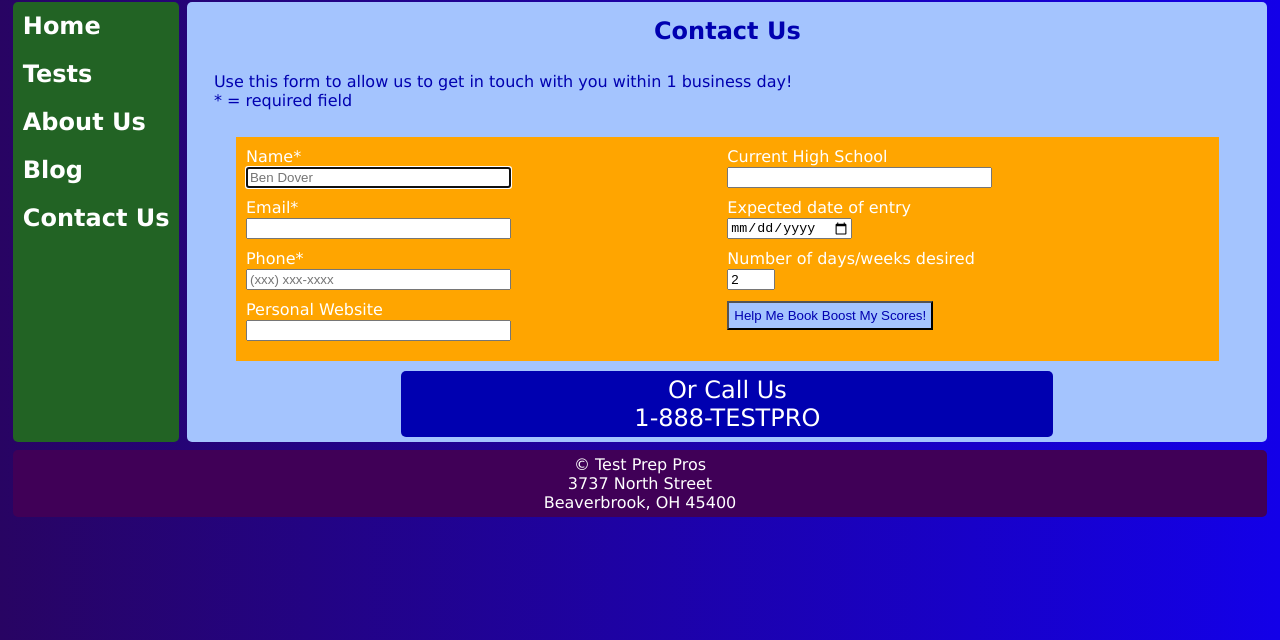
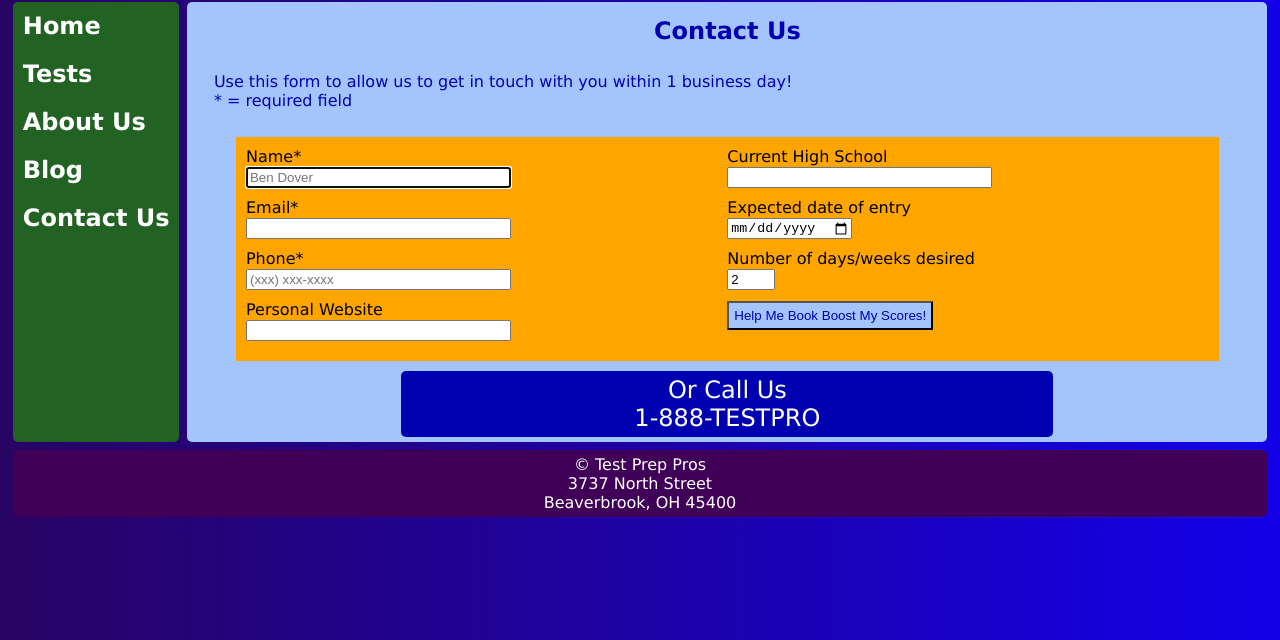
Before and after one commit to testprep1/TestPrepPros, a plain HTML site: page contact.html in a window 1280 px wide. Shown: the part 160-800 px from the top of the page. Drawn offline with nearby package versions, Linux system fonts and the light colour scheme.

Commit message:
Update style.css

```diff
--- a/style.css
+++ b/style.css
@@ -200,7 +200,7 @@ form {
     background-color:#FFA500;
     width:90%;
     margin:auto;
-    color:white;
+    color:#000000;
     padding:10px;
     grid-template-coloumns:90%;
 }
```
